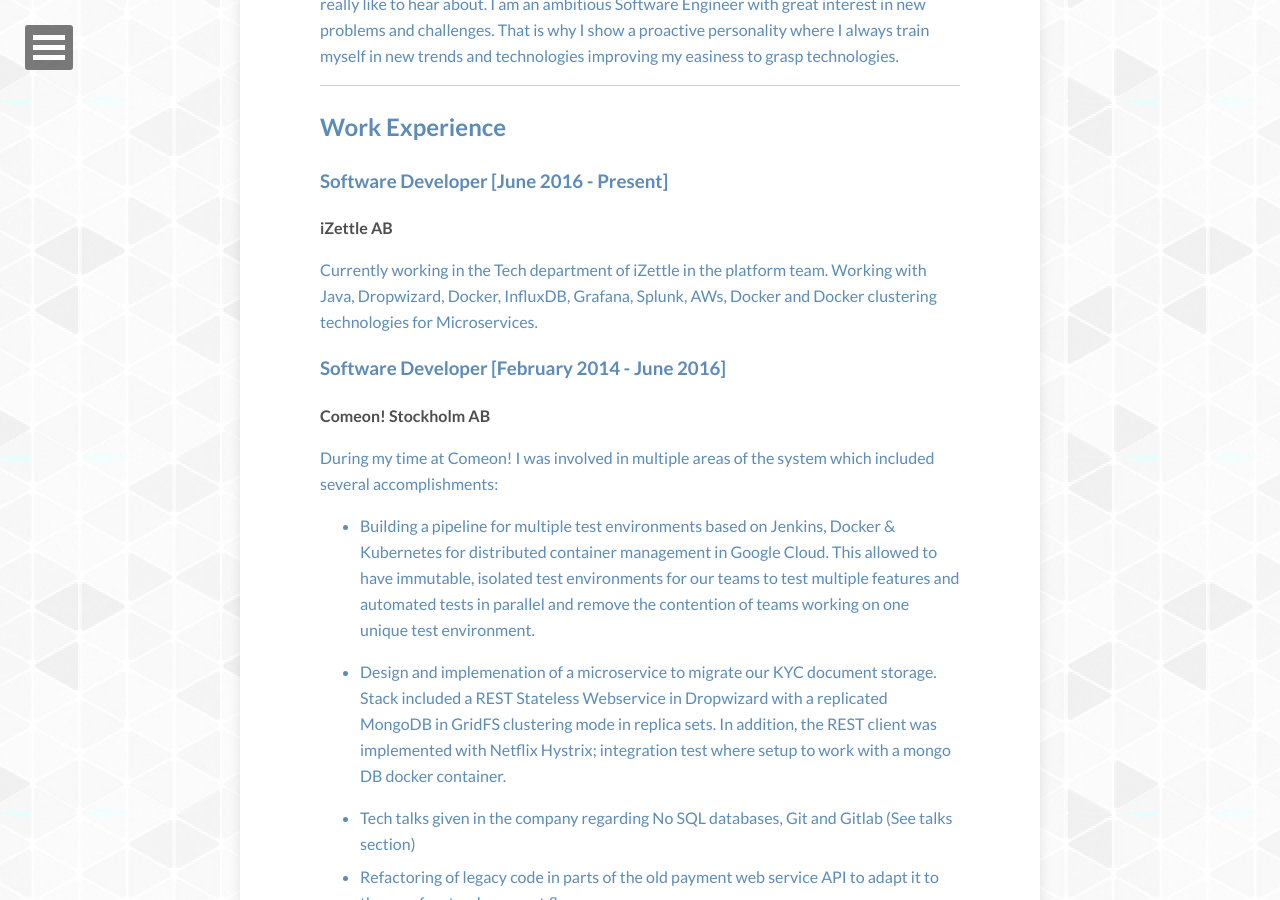
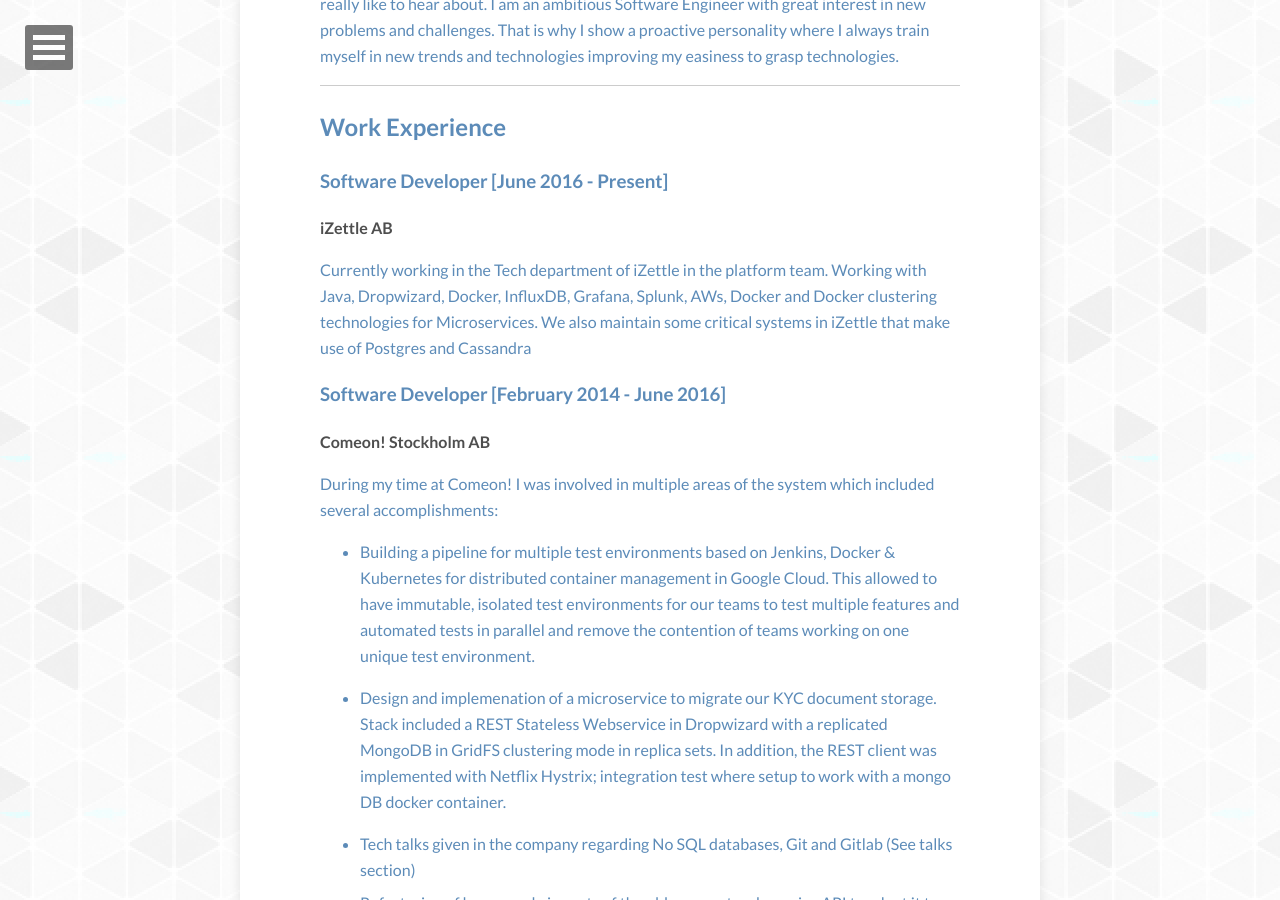
Before and after one commit to alorlea/alorlea.github.io, a Jekyll site: the page built from curriculum-vitae/index.md, in a window 1280 px wide and 900 px high, scrolled down 640 px. Built offline with Jekyll 4.4.1, drawn with Linux system fonts in a browser that asks for light colours; nearby versions of some CDN libraries; some of the changed text lies outside the part shown.

Commit message:
updating site with new photo and details

```diff
--- a/curriculum-vitae/index.md
+++ b/curriculum-vitae/index.md
@@ -27,7 +27,8 @@
 
 Currently working in the Tech department of iZettle in the platform team.
 Working with Java, Dropwizard, Docker, InfluxDB, Grafana, Splunk, AWs,
-Docker and Docker clustering technologies for Microservices.
+Docker and Docker clustering technologies for Microservices. We also maintain
+some critical systems in iZettle that make use of Postgres and Cassandra
 
 ### Software Developer                                                                        [February 2014 - June 2016]
 
```
Also changed, not shown: other parts of curriculum-vitae/index.md (+6 -6 lines), 3 other files.
